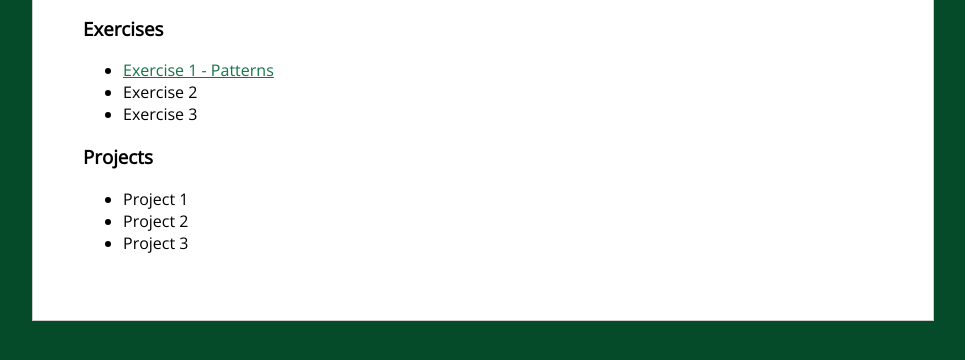
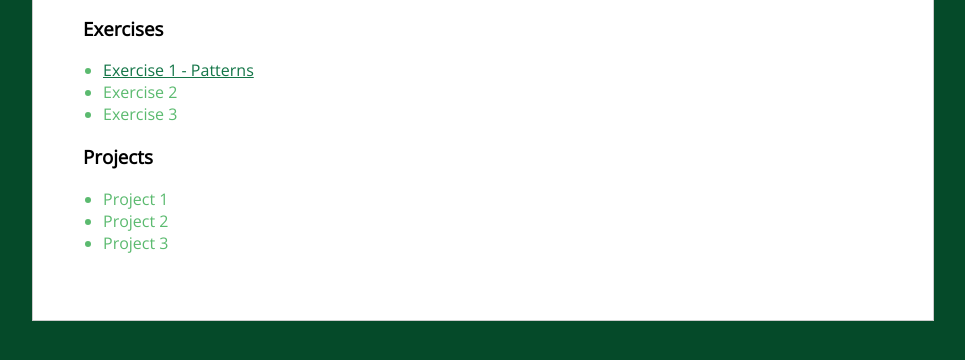
Before and after one commit to louyifeng/interactive1, a plain HTML site: page index.html in a window 1280 px wide. Shown: the part 232-592 px from the top of the page, without its empty margins (26-991 px from the left). Drawn offline with nearby package versions, Linux system fonts and the light colour scheme.

Commit message:
Basic changes2

```diff
--- a/index.html
+++ b/index.html
@@ -19,6 +19,14 @@
     a:hover{
       font-weight: bold;
 
+    }
+
+    ul {
+      padding-left: 20px;
+    }
+
+    ul li{
+      color: #5BBA6F;
     }
 
     .main {
```
